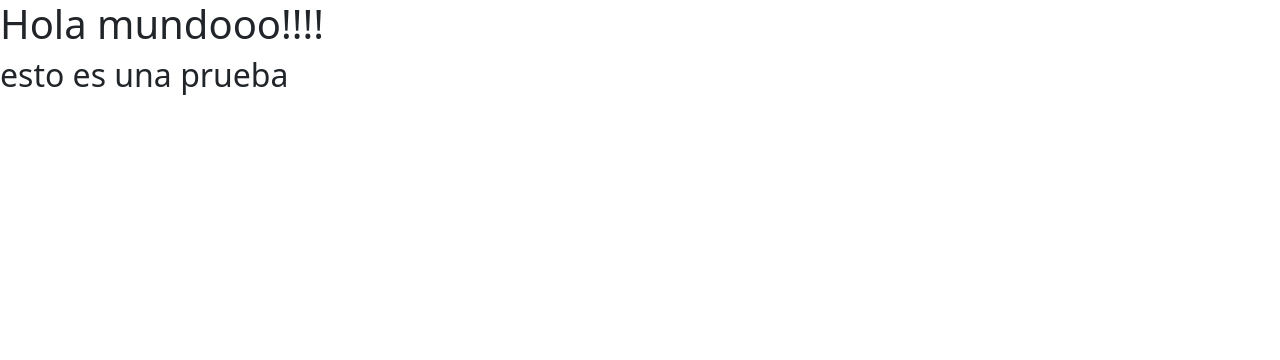
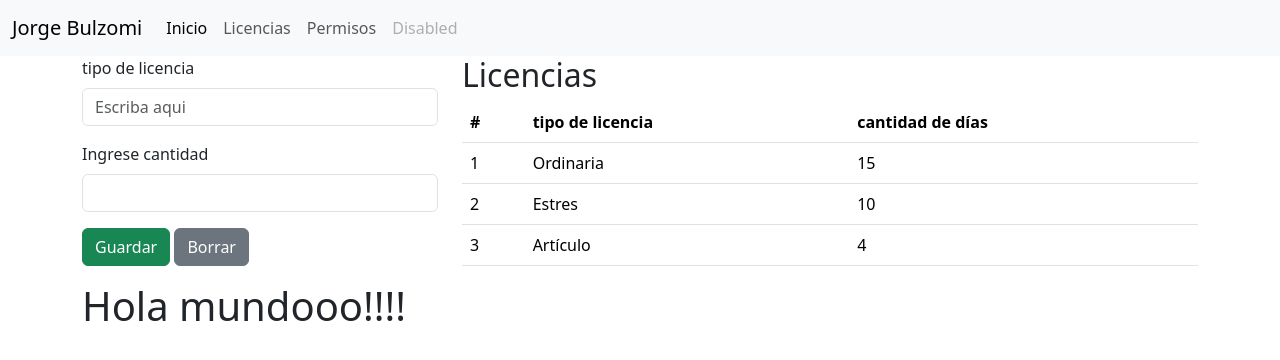
Before and after one commit to Georgie-boy/practicagit, a plain HTML site: page index.html in a window 1280 px wide. Drawn offline with nearby package versions, Linux system fonts and the light colour scheme.

Commit message:
se agrego bootstrap

```diff
--- a/index.html
+++ b/index.html
@@ -6,10 +6,72 @@
 
     </head>
     <body>
-        <h1>
-            Hola mundooo!!!!
-        </h1>
-        <h2>esto es una prueba</h2>
+        <nav class="navbar navbar-expand-lg bg-body-tertiary">
+            <div class="container-fluid">
+              <a class="navbar-brand" href="#">Jorge Bulzomi</a>
+              <button class="navbar-toggler" type="button" data-bs-toggle="collapse" data-bs-target="#navbarNavAltMarkup" aria-controls="navbarNavAltMarkup" aria-expanded="false" aria-label="Toggle navigation">
+                <span class="navbar-toggler-icon"></span>
+              </button>
+              <div class="collapse navbar-collapse" id="navbarNavAltMarkup">
+                <div class="navbar-nav">
+                  <a class="nav-link active" aria-current="page" href="index.html">Inicio</a>
+                  <a class="nav-link" href="https://google.com">Licencias</a>
+                  <a class="nav-link" href="#">Permisos</a>
+                  <a class="nav-link disabled" aria-disabled="true">Disabled</a>
+                </div>
+              </div>
+            </div>
+          </nav>
+        <div class="container">
+            <div class="row">
+                <div class="col-sm-12 col-md-4 col-lg-4 col-xl-4">
+                    <form>
+                        <div class="mb-3">
+                            <label for="tipolicencia" class="form-label">tipo de licencia</label>
+                            <input type="text" class="form-control" id="tipolicencia" placeholder="Escriba aqui">
+                          </div>
+                          <div class="mb-3">
+                            <label for="cantdias" class="form-label">Ingrese cantidad</label>
+                            <input type="number" class="form-control" id="cantdias" rows="3">
+                          </div>
+                    </form>
+                    <button class="btn btn-success">Guardar</button>
+                    <button class="btn btn-secondary">Borrar</button>
+                </div>
+                <div class="col-sm-12 col-md-8 col-lg-8 col-xl-8">
+                    <h2>Licencias</h2>
+                    <table class="table">
+                        <thead>
+                            <tr>
+                                <th>#</th>
+                                <th>tipo de licencia</th>
+                                <th>cantidad de días</th>
+                            </tr>
+                        </thead>
+                        <tbody>
+                            <tr>
+                                <td>1</td>
+                                <td>Ordinaria</td>
+                                <td>15</td>
+                            </tr>
+                            <tr>
+                                <td>2</td>
+                                <td>Estres</td>
+                                <td>10</td>
+                            </tr>
+                            <tr>
+                                <td>3</td>
+                                <td>Artículo</td>
+                                <td>4</td>
+                            </tr>
+                        </tbody>
+                    </table>
+                </div>
+                <div class="col-sm-12 col-md-4 col-lg-4 col-xl-4">
+                    <h1>Hola mundooo!!!!</h1>
+                </div>
+            </div>
+        </div>
 
     </body>
 
```
